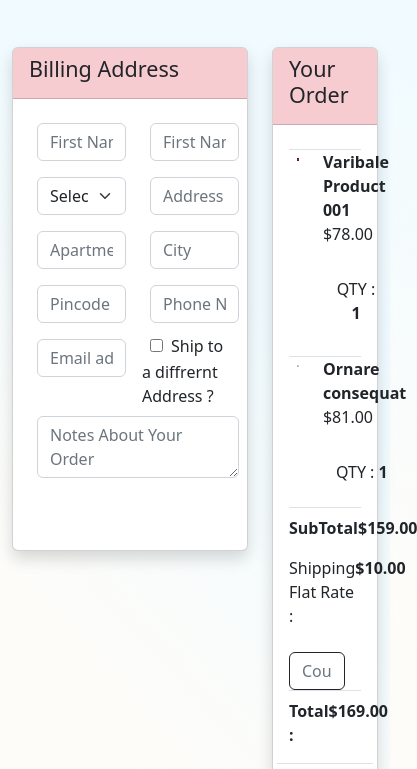
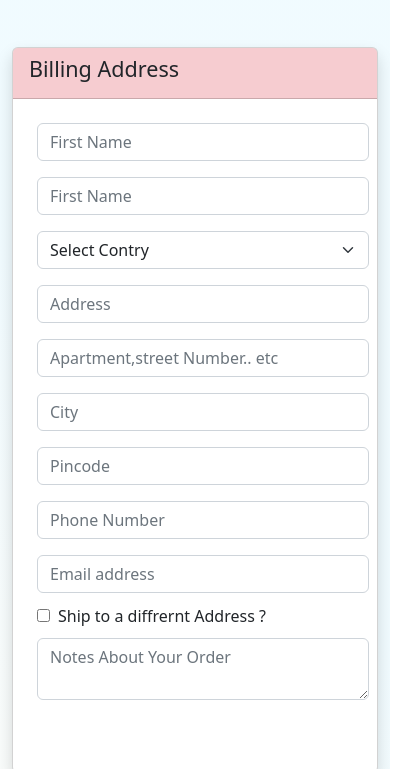
Before and after one commit to kshitiskg/UI_CLone_projects, a plain HTML site: page ShopWise/checkout.html in a window 390 px wide. Shown: the part 64-833 px from the top of the page, 417 px wide, since content can reach past the window. Drawn offline with nearby package versions, Linux system fonts and the light colour scheme.

Commit message:
responsive complete

```diff
--- a/ShopWise/checkout.html
+++ b/ShopWise/checkout.html
@@ -194,48 +194,48 @@
         <div class="container mt-5">
             <div class="row">
                 <!-- Billing Address -->
-                <div class="col-8 ">
+                <div class="col-lg-8 col-md-12 mb-3">
                     <div class="card shadow">
                         <div class="card-header bg-danger bg-opacity-25">
                             <h4>Billing Address</h4>
                         </div>
                         <div class="card-body mb-5">
                             <div class="row">
-                                <div class="col-6">
+                                <div class="col-lg-6 col-md-6">
                                     <input type="text" placeholder="First Name " class="form-control m-2">
                                 </div>
-                                <div class="col-6">
+                                <div class="col-lg-6 col-md-6">
                                     <input type="text" placeholder="First Name " class="form-control m-2">
                                 </div>
-                                <div class="col-6">
+                                <div class="col-lg-6 col-md-6">
                                     <select name="" id="" class="form-select m-2">
                                         <option value="">Select Contry</option>
                                         <option value="">India</option>
                                     </select>
                                 </div>
-                                <div class="col-6">
+                                <div class="col-lg-6 col-md-6">
                                     <input type="text" placeholder="Address " class="form-control m-2">
                                 </div>
-                                <div class="col-6">
+                                <div class="col-lg-6 col-md-6">
                                     <input type="text" placeholder="Apartment,street Number.. etc "
                                         class="form-control m-2">
                                 </div>
-                                <div class="col-6">
+                                <div class="col-lg-6 col-md-6">
                                     <input type="text" placeholder="City " class="form-control m-2">
                                 </div>
-                                <div class="col-6">
+                                <div class="col-lg-6 col-md-6">
                                     <input type="text" placeholder="Pincode " class="form-control m-2">
                                 </div>
-                                <div class="col-6">
+                                <div class="col-lg-6 col-md-6">
                                     <input type="text" placeholder="Phone Number " class="form-control m-2">
                                 </div>
-                                <div class="col-6">
+                                <div class="col-lg-6 col-md-6">
                                     <input type="email" placeholder="Email address " class="form-control m-2">
                                 </div>
-                                <div class="col-6">
+                                <div class="col-lg-6 col-md-6">
                                     <input type="checkbox" class=" m-2"><span>Ship to a diffrernt Address ?</span>
                                 </div>
-                                <div class="col-12">
+                                <div class="col-lg-12 col-md-12">
                                     <textarea class="form-control m-2" placeholder="Notes About Your Order"></textarea>
                                 </div>
                             </div>
@@ -245,7 +245,7 @@
                 </div>
                 <!-- Your Order -->
 
-                <div class="col-4">
+                <div class="col-lg-4 col-md-12">
                     <div class="card shadow ">
                         <div class="card-header  bg-danger bg-opacity-25">
                             <h4>Your Order</h4>
@@ -287,7 +287,7 @@
                                 </div>
 
                                 <div class="row">
-                                    <div class="col-10 d-flex justify-content-between">
+                                    <div class="col-lg-10 col-md-6 d-flex justify-content-between">
 
                                         <input type="text" placeholder="Coupon Code"
                                             class="form-control border border-1 mt-2 border-dark">
--- a/ShopWise/main.css
+++ b/ShopWise/main.css
@@ -29,10 +29,6 @@ a:hover {
     height: 300px !important;
 }
 
-/* .dropdown {
-    position: relative;
-    display: inline-block;
-} */
 
 .menuOnLeft {
     display: none;
@@ -55,3 +51,9 @@ a:hover {
     background-image: linear-gradient(226.69deg, #E5F8FF8C 38.63%, #F9E0B014 82.88%);
 
 }
+@media (min-width:375px) {
+    .productHeading ul {
+        flex-direction: column;
+    }
+
+}
```
Also changed, not shown: ShopWise/shop.html (+9 -16 lines).
